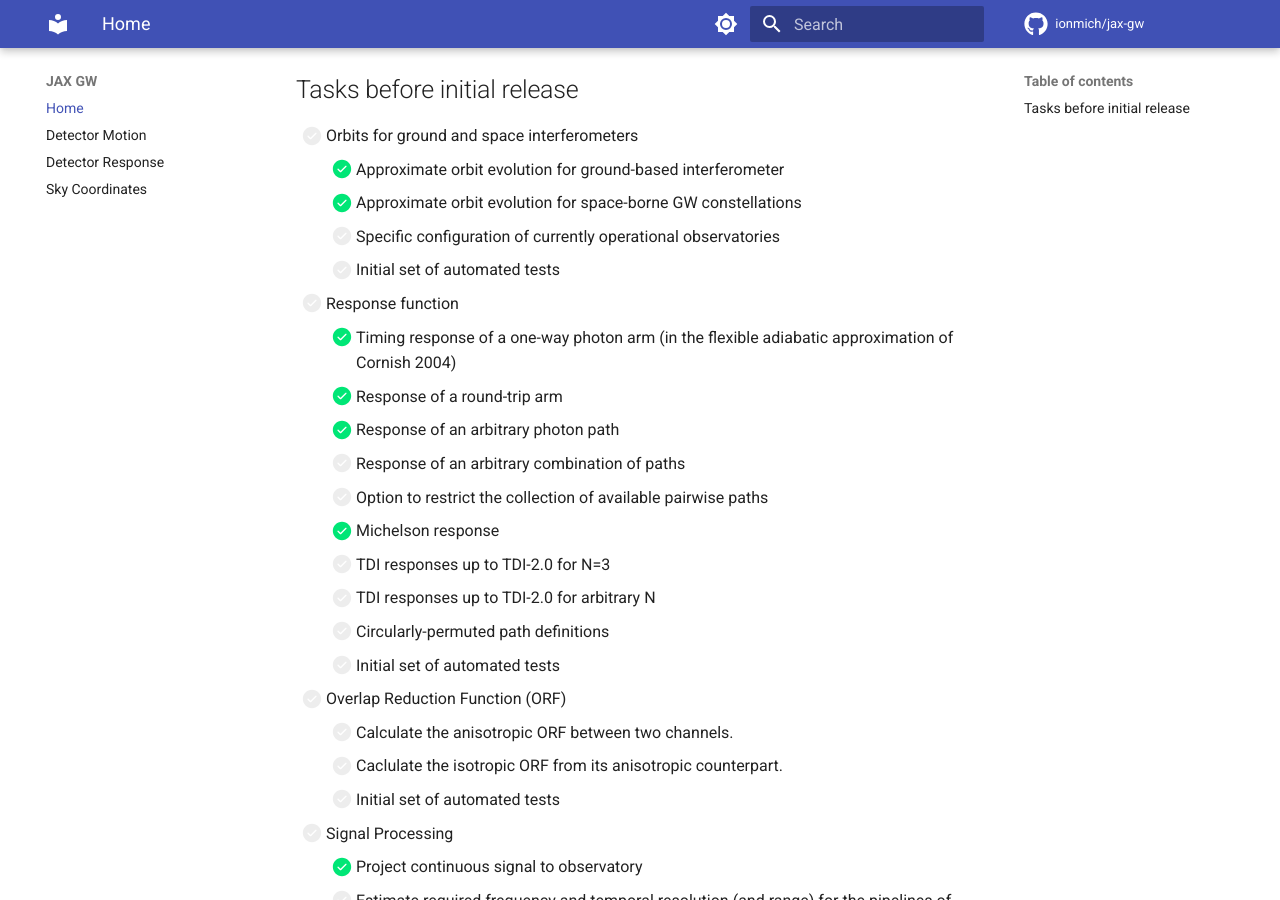
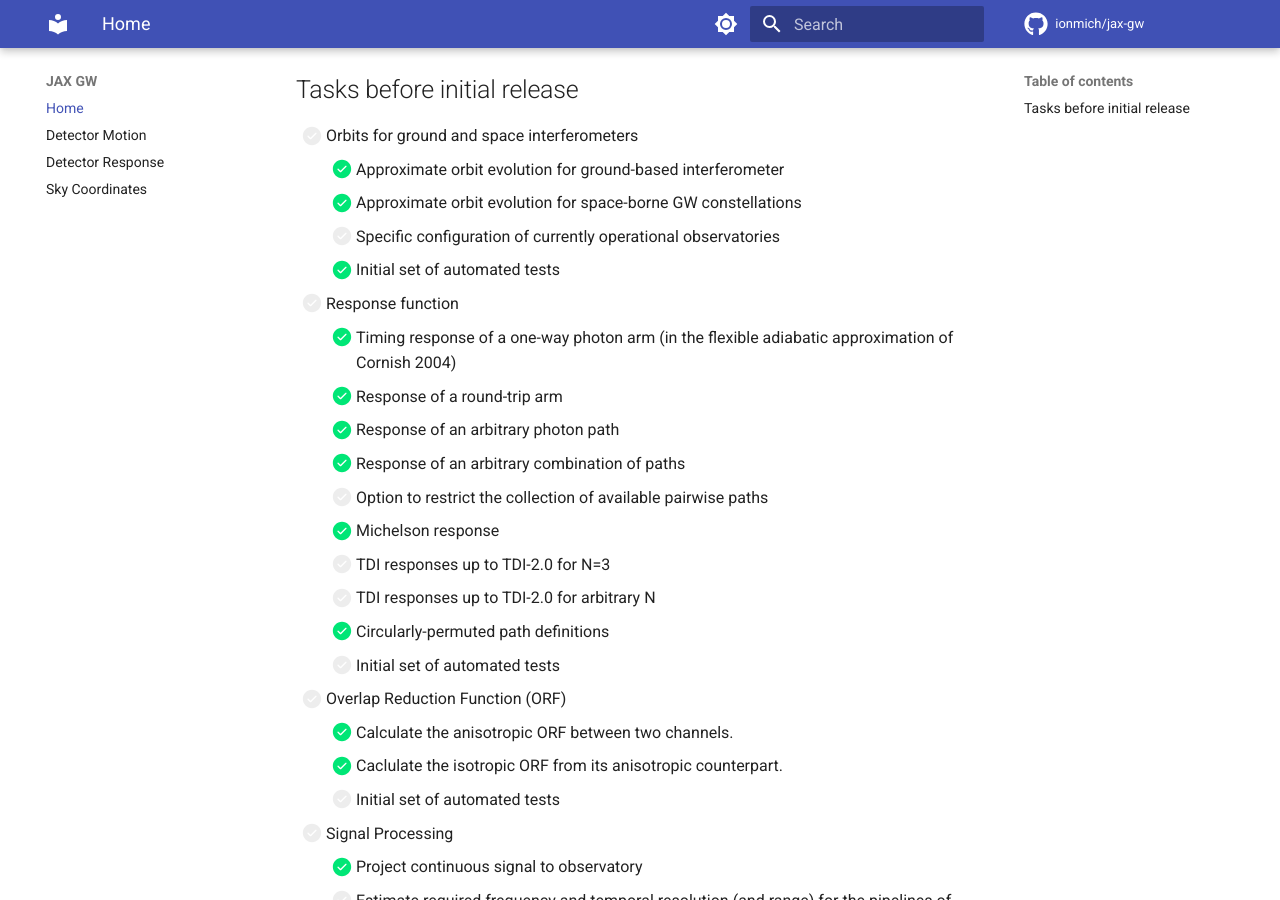
Before and after one commit to IonMich/jax-gw, an MkDocs documentation site: the page built from docs/index.md, in a window 1280 px wide and 900 px high, scrolled down 328 px. Built offline with MkDocs 1.6.1 and Material for MkDocs 9.7.7, drawn with Linux system fonts in a browser that asks for light colours; comment, search, counter and statistics services are not loaded.

Commit message:
update checklist

```diff
--- a/docs/index.md
+++ b/docs/index.md
@@ -19,27 +19,27 @@
     - [x] Approximate orbit evolution for ground-based interferometer
     - [x] Approximate orbit evolution for space-borne GW constellations
     - [ ] Specific configuration of currently operational observatories
-    - [ ] Initial set of automated tests
+    - [x] Initial set of automated tests
 - [ ] Response function
     - [x] Timing response of a one-way photon arm (in the flexible adiabatic approximation of Cornish 2004)
     - [x] Response of a round-trip arm
     - [x] Response of an arbitrary photon path
-    - [ ] Response of an arbitrary combination of paths
+    - [x] Response of an arbitrary combination of paths
     - [ ] Option to restrict the collection of available pairwise paths
     - [x] Michelson response
     - [ ] TDI responses up to TDI-2.0 for N=3
     - [ ] TDI responses up to TDI-2.0 for arbitrary N
-    - [ ] Circularly-permuted path definitions
+    - [x] Circularly-permuted path definitions
     - [ ] Initial set of automated tests
 - [ ] Overlap Reduction Function (ORF)
-    - [ ] Calculate the anisotropic ORF between two channels.
-    - [ ] Caclulate the isotropic ORF from its anisotropic counterpart.
+    - [x] Calculate the anisotropic ORF between two channels.
+    - [x] Caclulate the isotropic ORF from its anisotropic counterpart.
     - [ ] Initial set of automated tests
 - [ ] Signal Processing
     - [x] Project continuous signal to observatory
     - [ ] Estimate required frequency and temporal resolution (and range) for the pipelines of interest.
     - [ ] Implement noise power spectral densities (PSDs) of current and future observatories.
-    - [ ] Generate Point Spread Functions (i.e. Beam Patterns)
+    - [x] Generate Point Spread Functions (i.e. Beam Patterns)
     - [ ] Calculate Angular Power Spectra `N_l`
     - [ ] Use PSDs to synthesize noise for arbitrary channels.
     - [ ] Project a Gaussian stochastic signal realization to a channel
@@ -47,20 +47,20 @@
     - [ ] Initial set of automated tests
 - [ ] Stochastic Gravitational Wave Background (SGWB) Modeling
     - [ ] Store anisotropic SGWB astrophysical kernels in 1st order perturbation theory
-    - [ ] Calculate signal `C_ells` from astrophysical kernels and matter power spectra
-    - [ ] Calculate shot-noise contributions to the astrophysical signal
+    - [x] Calculate signal `C_ells` from astrophysical kernels and matter power spectra
+    - [x] Calculate shot-noise contributions to the astrophysical signal
     - [ ] Add SGWB isotropic PSDs for sources of interest
     - [ ] Add SGWB anisotropic PSDs for sources of interest
     - [ ] Generate realizations of the SGWB PSDs.
     - [ ] Initial set of automated tests
 - [ ] Sky Basis
     - [x] Generate sky basis in a `(theta, phi)` grid.
-    - [ ] Generate sky basis in `(ell, m)` space.
-    - [ ] Convert between `(ell, m)` and pixel-based grids.
+    - [x] Generate sky basis in `(ell, m)` space.
+    - [x] Convert between `(ell, m)` and pixel-based grids.
     - [ ] (Maybe) Implement a HEALPix pixelization scheme.
     - [ ] Initial set of automated tests
 - [ ] Parameter Estimation
-    - [ ] Add Numpyro support
+    - [x] Add Numpyro support
     - [ ] Add isotropic PE pipeline
     - [ ] Add anisotropic PE pipeline in `ell` space.
     - [ ] Initial set of automated tests
```
